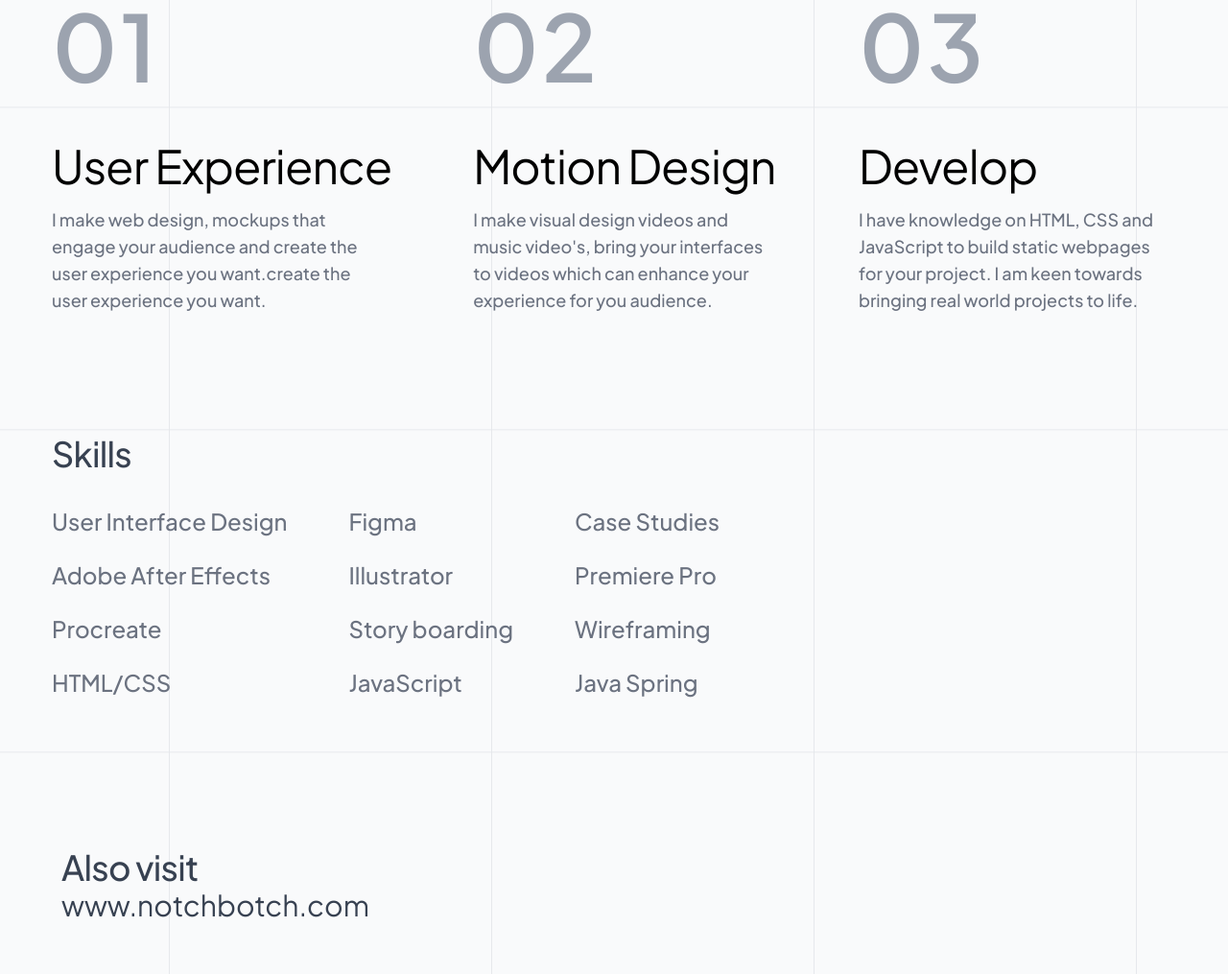
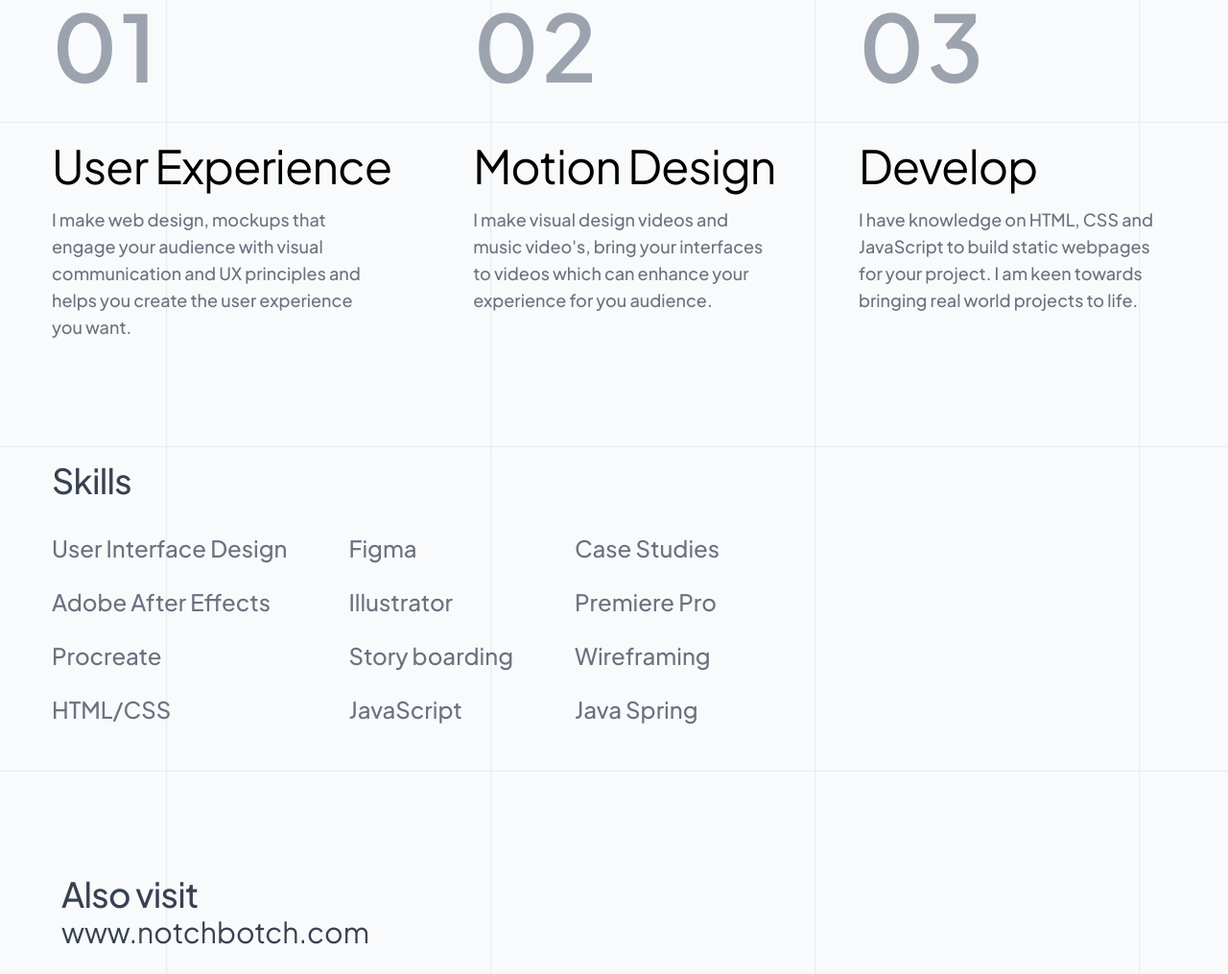
Before and after one commit to notchbotch/notchbotch.github.io, a website built with Parcel: page index.html in a window 1280 px wide. Shown: the part 1242-2257 px from the top of the page at 96% size. Built offline with nearby package versions, Linux system fonts and the light colour scheme.

Commit message:
index-122

```diff
--- a/index.html
+++ b/index.html
@@ -109,9 +109,8 @@
               <div class="service-triple">
                 <h1 class="user-experience">User Experience</h1>
                 <div class="i-make-web">
-                  I make web design, mockups that engage your audience and
-                  create the user experience you want.create the user experience
-                  you want.
+                  I make web design, mockups that engage your audience with visual communication and UX principles and helps you
+                  create the user experience you want.
                 </div>
               </div>
             </div>
```
